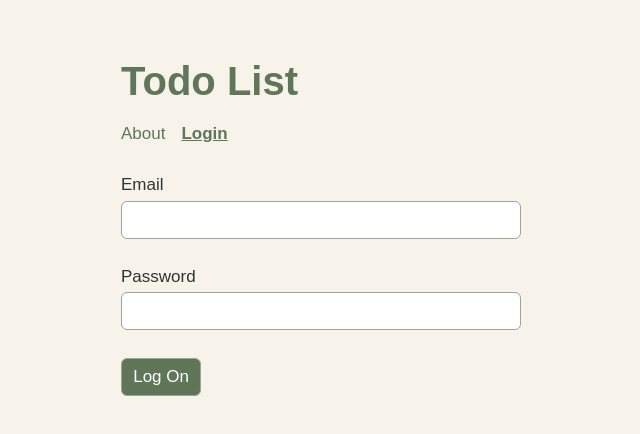
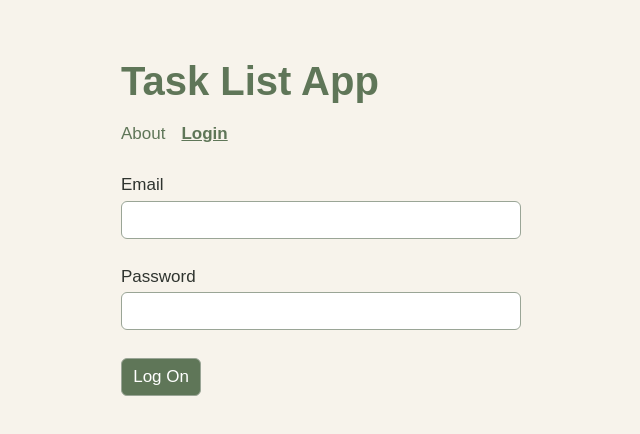
Before and after one commit to vivienkhongcodes/todo-list, a React (Vite) app: page /login in a window 1280 px wide. Shown: the top 434 px of the page, without its empty margins (69-709 px from the left). Built offline with nearby package versions, Linux system fonts and the light colour scheme.

Commit message:
Update app title to Task List App

```diff
--- a/src/shared/Header.jsx
+++ b/src/shared/Header.jsx
@@ -7,7 +7,7 @@ function Header() {
 
   return (
     <>
-      <h1>Todo List</h1>
+      <h1>Task List App</h1>
       <Navigation />
       {isAuthenticated && <Logoff />}
     </>
```
